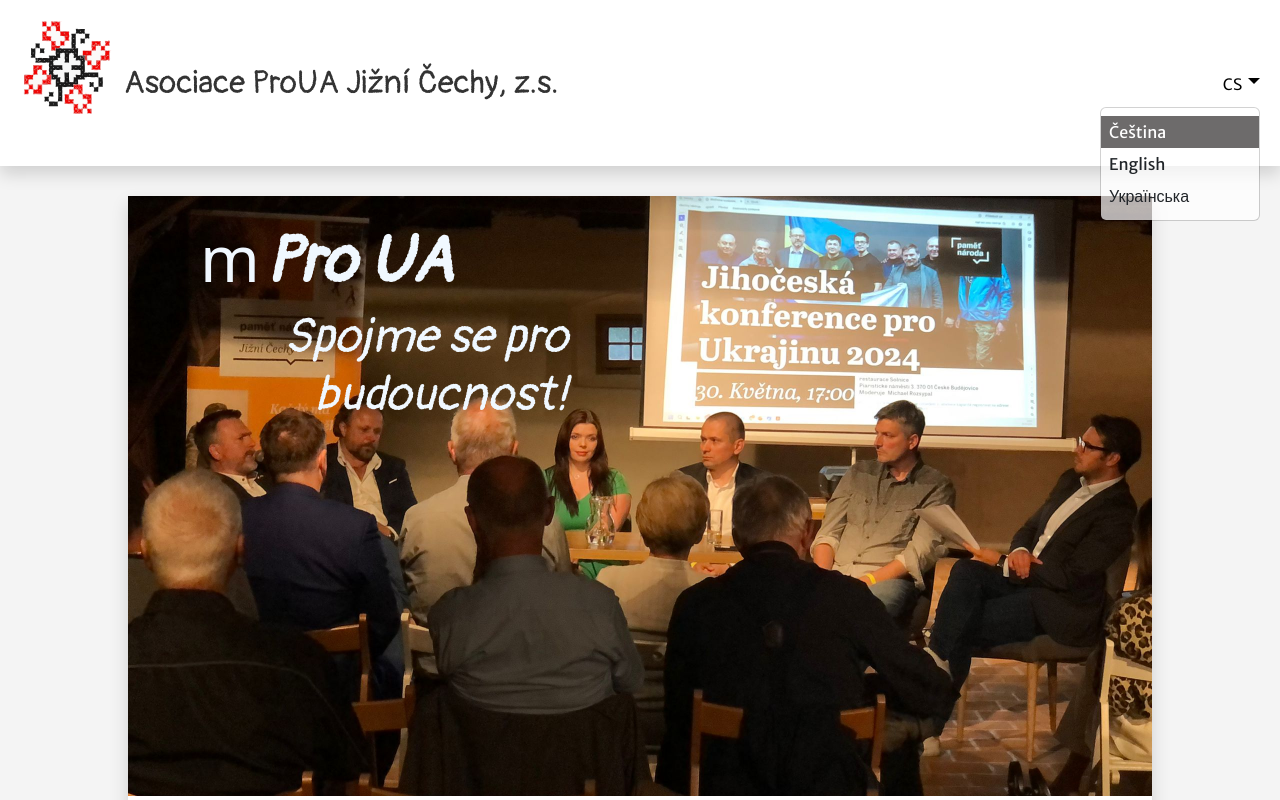
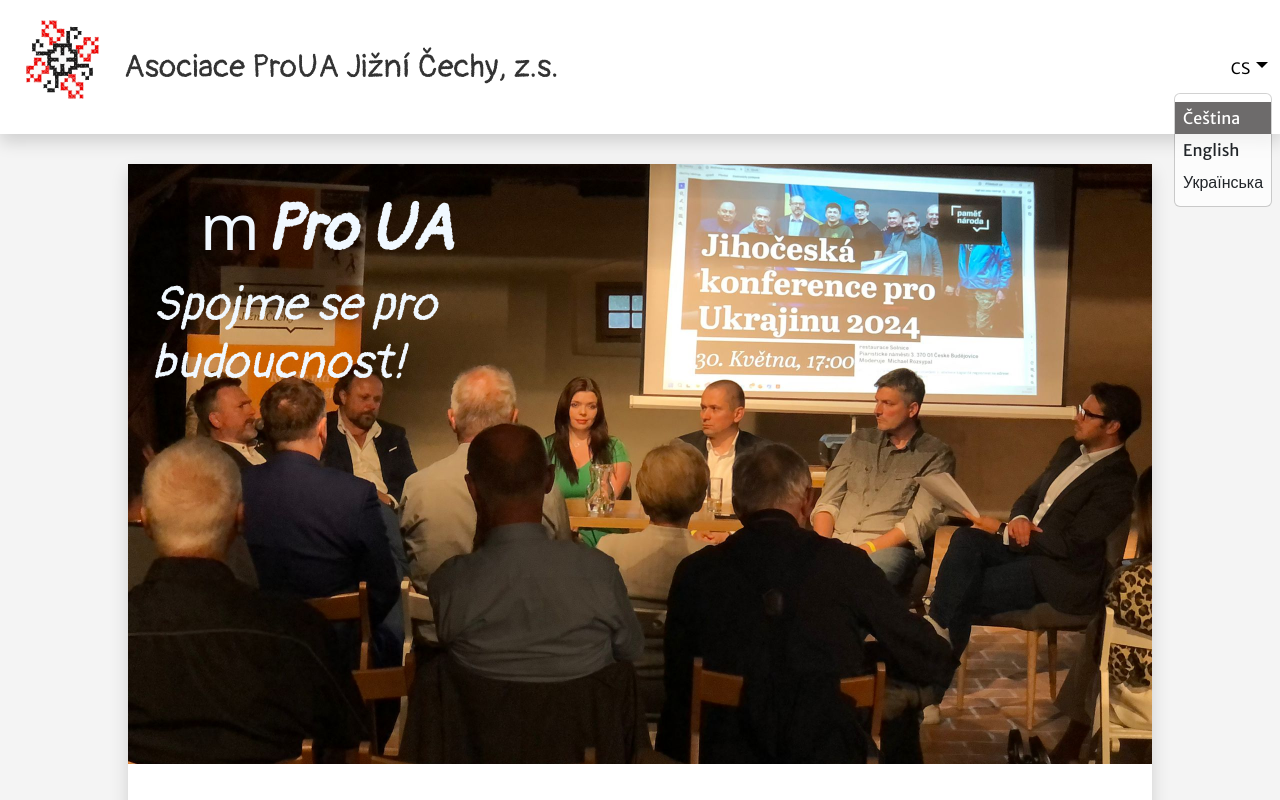
Before and after one commit to OksanaMir/Asociace-pro-ua, a plain HTML site: page index.html in a window 1280 px wide. Both pictures are taken after a click on the button "cs". Shown: the top 800 px of the page. Drawn offline with nearby package versions, Linux system fonts and the light colour scheme; a web font is replaced by a local one.

Commit message:
fix bootstrap imports and drop-doen

```diff
--- a/index.html
+++ b/index.html
@@ -69,46 +69,49 @@
     <link rel="shortcut icon" href="pro-ua-favicons/favicon.ico" type="image/x-icon">
 
     <!-- Stylesheets -->
-    <!-- <link rel="stylesheet" href="https://fonts.googleapis.com/css2?family=Roboto:wght@400;500&display=swap"> -->
     <link rel="preconnect" href="https://fonts.googleapis.com">
     <link rel="preconnect" href="https://fonts.gstatic.com" crossorigin>
     <link
         href="https://fonts.googleapis.com/css2?family=Merriweather+Sans:ital,wght@0,300..800;1,300..800&family=Pangolin&family=Yarndings+12&family=Yarndings+12+Charted&display=swap"
         rel="stylesheet">
+    <link href="https://cdn.jsdelivr.net/npm/bootstrap@5.3.3/dist/css/bootstrap.min.css" rel="stylesheet"
+        integrity="sha384-QWTKZyjpPEjISv5WaRU9OFeRpok6YctnYmDr5pNlyT2bRjXh0JMhjY6hW+ALEwIH" crossorigin="anonymous">
 
-    <link rel="stylesheet" href="https://maxcdn.bootstrapcdn.com/bootstrap/4.5.2/css/bootstrap.min.css">
+    <!-- <link rel="stylesheet" href="https://maxcdn.bootstrapcdn.com/bootstrap/4.5.2/css/bootstrap.min.css"> -->
     <link rel="stylesheet" href="https://cdnjs.cloudflare.com/ajax/libs/font-awesome/5.15.3/css/all.min.css">
     <link rel="stylesheet" href="https://cdnjs.cloudflare.com/ajax/libs/flag-icon-css/3.4.6/css/flag-icon.min.css">
 
-    <!-- <link href="https://cdn.jsdelivr.net/npm/bootstrap@5.3.3/dist/css/bootstrap.min.css" rel="stylesheet"> -->
-    <link href="https://cdn.jsdelivr.net/npm/bootstrap@5.3.3/dist/css/bootstrap.min.css" rel="stylesheet"
-        integrity="sha384-QWTKZyjpPEjISv5WaRU9OFeRpok6YctnYmDr5pNlyT2bRjXh0JMhjY6hW+ALEwIH" crossorigin="anonymous">
+    <!-- <link href="https://cdn.jsdelivr.net/npm/bootstrap@5.3.3/dist/css/bootstrap.min.css" rel="stylesheet"
+        integrity="sha384-QWTKZyjpPEjISv5WaRU9OFeRpok6YctnYmDr5pNlyT2bRjXh0JMhjY6hW+ALEwIH" crossorigin="anonymous"> -->
 
     <link rel="stylesheet" href="style.css">
 
 </head>
 
 <body>
-    <header class="container-fluid  bg-white text-center px-0 ">
-        <div class="shadow  container-fluid d-flex justify-content-between py-3 px-2 ">
-            <img src="ornament.svg" alt="Asociace ProUA Jižní Čechy Logo" class="logo mx-1">
+    <header class="container-fluid bg-white text-center px-0 ">
+        <div class="shadow container-fluid d-flex justify-content-between p-0 ">
+            <div class="d-flex">
+                <img src="ornament.svg" alt="Asociace ProUA Jižní Čechy Logo" class="logo p-2 m-2">
 
-            <h1 id="site-title" class=" flex-grow-1 my-auto me-2 text-left px-1 py-5 fs-2 pangolin-regular ">Asociace
-                ProUA
-                Jižní
-                Čechy,
-                z.s.
-            </h1>
-
+                <h1 id="site-title" class=" flex-grow-1 my-auto text-left px-1 py-5 fs-2 pangolin-regular ">
+                    Asociace
+                    ProUA
+                    Jižní
+                    Čechy,
+                    z.s.
+                </h1>
+            </div>
             <nav class="navbar navbar-light bg-white px-0">
                 <div class="container justify-content-center" id="navbarNav">
                     <ul class="navbar-nav">
 
-                        <li class="nav-item dropdown position-relative">
+                        <li class="nav-item dropdown position-relative ">
                             <a class=" nav-link dropdown-toggle text-black" href="#" id="languageDropdown" role="button"
-                                aria-haspopup="menu" data-toggle="dropdown">CS</a>
+                                aria-haspopup="true" data-bs-toggle="dropdown" aria-expanded="false">CS</a>
 
-                            <div class="dropdown-menu dropdown-menu-right">
+                            <div class="dropdown-menu dropdown-menu-left position-absolute"
+                                aria-labelledby="languageDropdown">
                                 <a class="dropdown-item px-2" href="#" data-lang="cs">Čeština</a>
                                 <a class="dropdown-item px-2" href="#" data-lang="en">English</a>
                                 <a class="dropdown-item px-2" href="#" data-lang="uk">Українська</a>
@@ -147,6 +150,7 @@
     </div>
 
     <!-- Scripts for Bootstrap-->
+    <!--
     <script src="https://cdn.jsdelivr.net/npm/@popperjs/core@2.11.8/dist/umd/popper.min.js"
         integrity="sha384-I7E8VVD/ismYTF4hNIPjVp/Zjvgyol6VFvRkX/vR+Vc4jQkC+hVqc2pM8ODewa9r"
         crossorigin="anonymous"></script>
@@ -155,7 +159,13 @@
     <script src="https://cdn.jsdelivr.net/npm/bootstrap@5.3.3/dist/js/bootstrap.min.js"
         integrity="sha384-0pUGZvbkm6XF6gxjEnlmuGrJXVbNuzT9qBBavbLwCsOGabYfZo0T0to5eqruptLy"
         crossorigin="anonymous"></script>
-
+-->
+    <script src="https://cdn.jsdelivr.net/npm/@popperjs/core@2.11.8/dist/umd/popper.min.js"
+        integrity="sha384-I7E8VVD/ismYTF4hNIPjVp/Zjvgyol6VFvRkX/vR+Vc4jQkC+hVqc2pM8ODewa9r"
+        crossorigin="anonymous"></script>
+    <script src="https://cdn.jsdelivr.net/npm/bootstrap@5.3.3/dist/js/bootstrap.min.js"
+        integrity="sha384-0pUGZvbkm6XF6gxjEnlmuGrJXVbNuzT9qBBavbLwCsOGabYfZo0T0to5eqruptLy"
+        crossorigin="anonymous"></script>
     <!-- Main script-->
     <script type="module" src="script.js"></script>
 
--- a/style.css
+++ b/style.css
@@ -53,9 +53,26 @@ body {
 	color: aliceblue;
 }
 
-.dropdown .show {
+/* Custom styles for dropdown menu */
+.nav-item .dropdown-menu {
+	top: 100%; /* Position the dropdown menu below the button */
+	left: -150%; /* Align the dropdown menu to the left */
+	right: 0;
+	transform: translateY(0); /* Ensure there's no additional offset */
+	will-change: transform; /* Optimize performance */
+}
+
+/* Ensure dropdown doesn't affect page layout when shown */
+.nav-item .dropdown-menu.show {
+	display: block;
+	position: absolute; /* Absolute positioning within the .nav-item context */
+	float: none; /* Disable float */
+	min-width: max-content; /* Ensure it doesn’t push other content by auto-sizing */
+}
+/* .dropdown .show {
 	position: absolute;
-}
+} */
+
 .dropdown-menu {
 	max-width: fit-content;
 	background-color: #ffffffb0;
```
